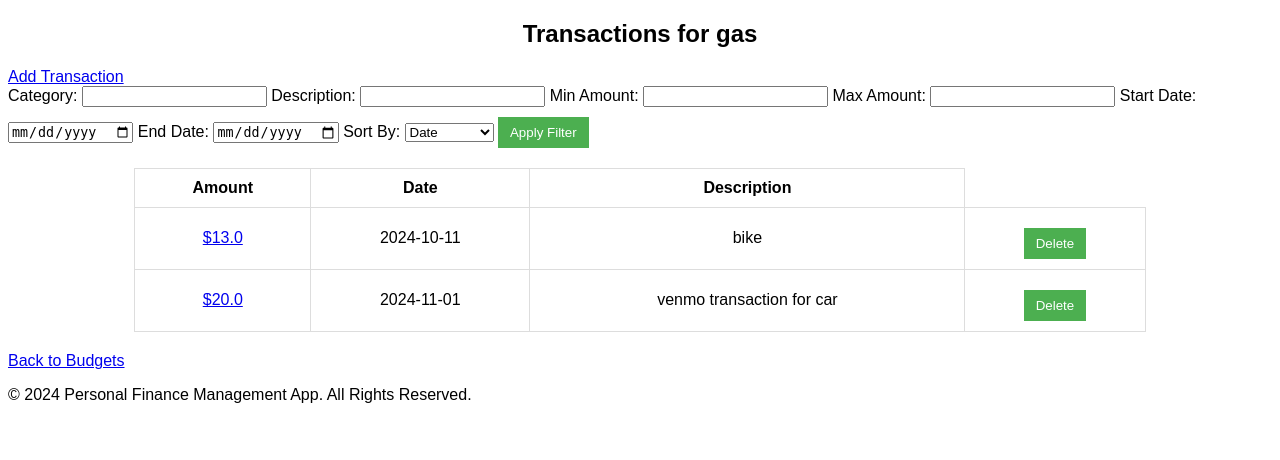
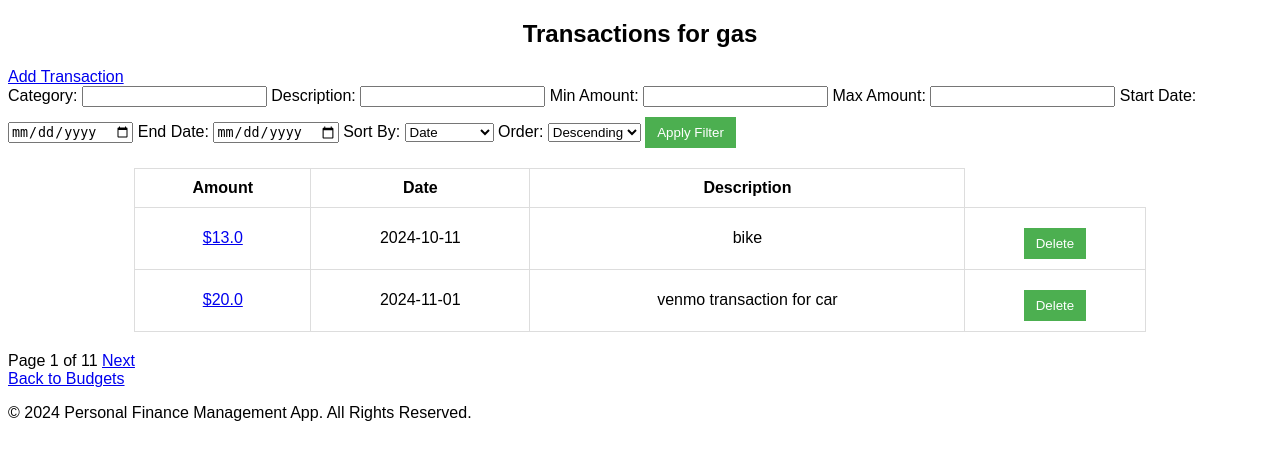
Before and after one commit to Prones94/Budget4You, a Flask app: page /budget/1/transactions in a window 1280 px wide. Shown: the part 26-486 px from the top of the page. Run offline with Flask 2, Linux system fonts and the light colour scheme; a user stored in the database is signed in; data comes from the database, SQL or seed files in the repository.

Commit message:
included sorting and search functionality to view_transactions

```diff
--- a/app.py
+++ b/app.py
@@ -245,6 +245,11 @@ def view_transactions(budget_id):
   description = request.args.get('description')
   start_date = request.args.get('start_date')
   end_date = request.args.get('end_date')
+  sort_by = request.args.get('sort_by', 'date')
+  order = request.args.get('order', 'asc')
+
+  base_query = "SELECT * FROM BudgetTransactions WHERE budget_id = ?"
+  params = [budget_id]
 
   if category:
       base_query += " AND category = ?"
@@ -261,6 +266,9 @@ def view_transactions(budget_id):
   if end_date:
       base_query += " AND date <= ?"
       params.append(end_date)
+
+  order_by_clause = f"ORDER BY {sort_by} {order.upper()}"
+  base_query = f"{base_query} {order_by_clause}"
 
   offset = (page - 1) * per_page
   paginated_query = f"{base_query} LIMIT ? OFFSET ?"
@@ -282,7 +290,9 @@ def view_transactions(budget_id):
       category=category,
       description=description,
       start_date=start_date,
-      end_date=end_date
+      end_date=end_date,
+      sort_by=sort_by,
+      order=order
   )
 
 @app.route('/budget/<int:budget_id>/edit_transaction/<int:transaction_id>', methods=['GET','POST'])
--- a/templates/view_transactions.html
+++ b/templates/view_transactions.html
@@ -31,6 +31,12 @@
         <option value="date" {% if request.args.get('sort_by') == 'date' %}selected{% endif %}>Date</option>
         <option value="amount" {% if request.args.get('sort_by') == 'amount' %}selected{% endif %}>Amount</option>
         <option value="description" {% if request.args.get('sort-by') == 'description' %}selected{% endif %}>Description</option>
+    </select>
+
+    <label for="order">Order:</label>
+    <select name="order" id="order">
+        <option value="asc" {% if order == 'asc' %}selected{% endif %}>Ascending</option>
+        <option value="desc" {% if order == 'asc' %}selected{% endif %}>Descending</option>
     </select>
 
     <button type="submit">Apply Filter</button>
@@ -71,5 +77,15 @@
     <p>No transactions found for this budget.</p>
 {% endif %}
 
+<div class="pagination">
+    {% if current_page > 1 %}
+        <a href="{{ url_for('view_transactions', budget_id=budget['id'], page=current_page -1) }}">Previous</a>
+    {% endif %}
+    <span>Page {{ current_page }} of {{ total_pages }}</span>
+    {% if current_page < total_pages %}
+        <a href="{{ url_for('view_transactions', budget_id=budget['id'], page=current_page + 1)}}">Next</a>
+    {% endif %}
+</div>
+
 <a href="{{ url_for('budget') }}">Back to Budgets</a>
 {% endblock %}
```
